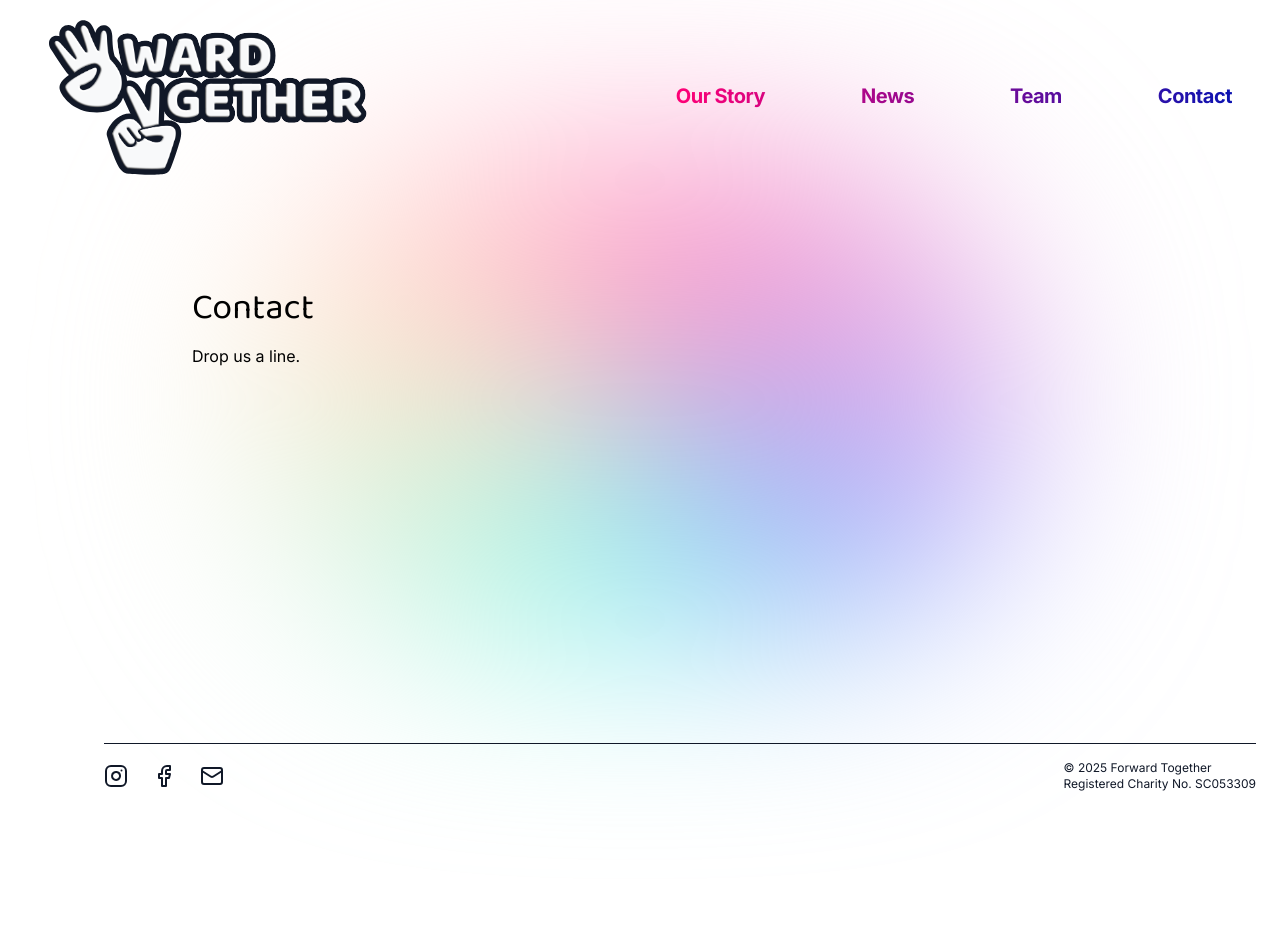
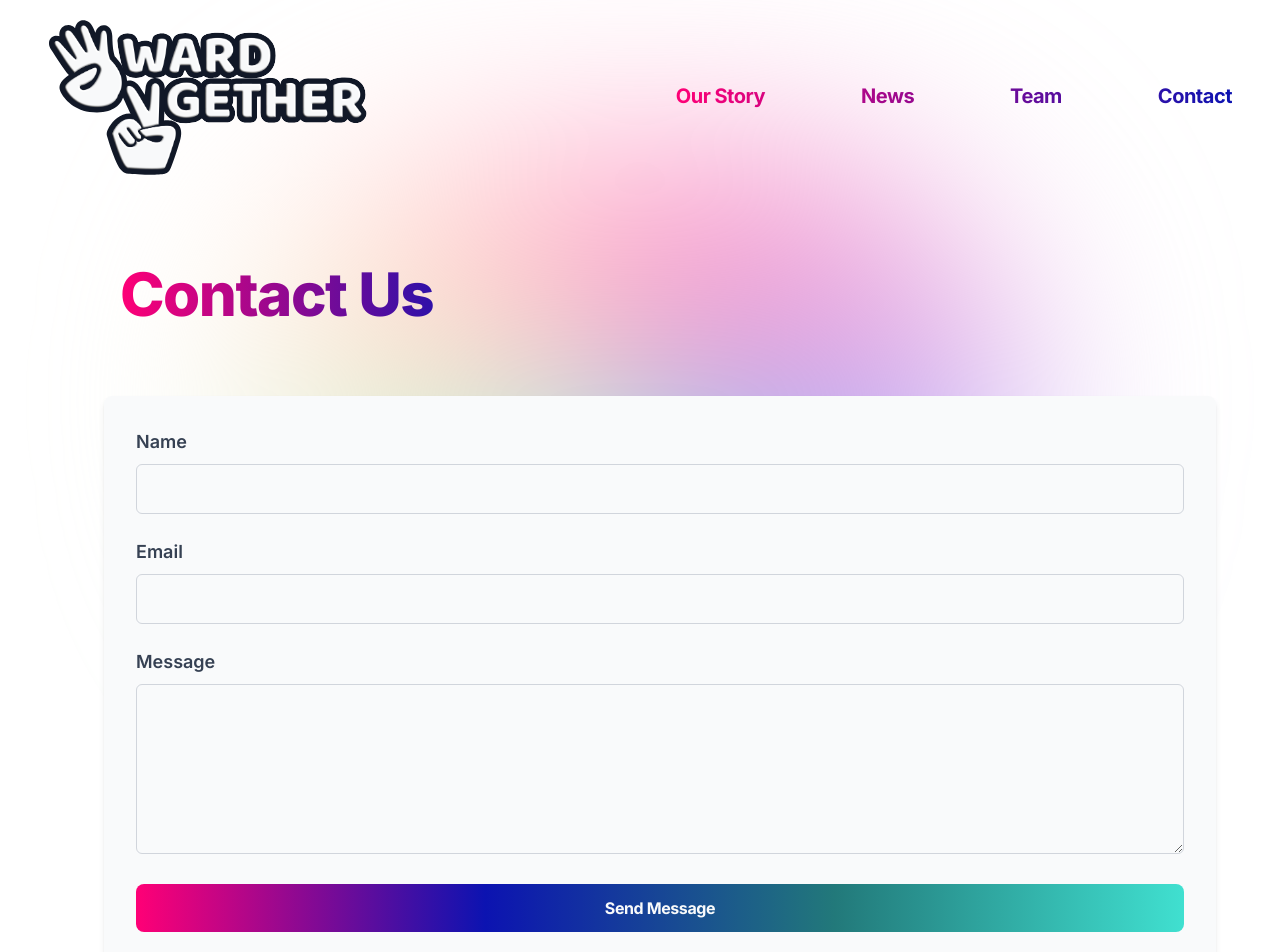
Before and after one commit to jaycee808/forward-together-2025, a Next.js app: page /contact in a window 1280 px wide. Shown: the top 952 px of the page. Before the commit the page ends 800 px from the top, so only its background shows below. Built offline with nearby package versions, Linux system fonts and the light colour scheme.

Commit message:
added contact form

```diff
--- /dev/null
+++ b/components/ContactForm.jsx
@@ -0,0 +1,127 @@
+'use client';
+
+import { useState } from 'react';
+
+export default function ContactForm() {
+    const [formData, setFormData] = useState({
+        name: '',
+        email: '',
+        message: '',
+    });
+
+    const [status, setStatus] = useState('');
+    const [showToast, setShowToast] = useState(false);
+
+    const handleChange = (e) => {
+        setFormData({ ...formData, [e.target.name]: e.target.value });
+    };
+
+    const handleSubmit = async (e) => {
+        e.preventDefault();
+        setStatus('Sending...');
+        setShowToast(true);
+
+        try {
+            const res = await fetch('/api/contact', {
+                method: 'POST',
+                headers: {
+                    'Content-Type': 'application/json',
+                },
+                body: JSON.stringify(formData),
+            });
+
+            if (res.ok) {
+                setStatus('Message sent!');
+                setFormData({ name: '', email: '', message: '' });
+            } else {
+                setStatus('Failed to send message.');
+            }
+        } catch (error) {
+            console.error(error);
+            setStatus('Failed to send message.');
+        }
+
+        setTimeout(() => {
+            setShowToast(false);
+        }, 3000);
+    };
+
+    return (
+        <section className="mt-2 md:mt-10 m-0 md:ml-10">
+            {/* Sent Notification */}
+            {showToast && (
+                <div className="absolute bottom-0 right-0 m-4 bg-pink-500 text-white px-4 py-2 rounded-lg shadow-lg animate-slide-in">
+                    {status}
+                </div>
+            )}
+
+            <div className="max-w-6xl w-full text-left">
+                {/* Page Title */}
+                <h1 className="font-inter text-4xl md:text-6xl font-extrabold tracking-tight gradient ml-4 pb-0 lg:pb-6">
+                    Contact Us
+                </h1>
+
+                {/* Contact Form */}
+                <div className="bg-gray-50 p-8 rounded-lg shadow-md flex flex-col mt-12">
+                    <form onSubmit={handleSubmit} className="flex flex-col space-y-6">
+                        <div>
+                            <label className="font-inter text-base md:text-lg font-semibold text-gray-700">
+                                Name
+                            </label>
+                            <input
+                                type="text"
+                                name="name"
+                                value={formData.name}
+                                onChange={handleChange}
+                                required
+                                className="font-baloo w-full mt-2 p-3 rounded-md border border-gray-300 focus:outline-none focus:ring-2 focus:ring-blue-200"
+                            />
+                        </div>
+
+                        <div>
+                            <label className="font-inter text-base md:text-lg font-semibold text-gray-700">
+                                Email
+                            </label>
+                            <input
+                                type="email"
+                                name="email"
+                                value={formData.email}
+                                onChange={handleChange}
+                                required
+                                className="font-baloo w-full mt-2 p-3 rounded-md border border-gray-300 focus:outline-none focus:ring-2 focus:ring-blue-200"
+                            />
+                        </div>
+
+                        <div>
+                            <label className="font-inter text-base md:text-lg font-semibold text-gray-700">
+                                Message
+                            </label>
+                            <textarea
+                                name="message"
+                                value={formData.message}
+                                onChange={handleChange}
+                                required
+                                rows="6"
+                                className="font-baloo w-full mt-2 p-3 rounded-md border border-gray-300 focus:outline-none focus:ring-2 focus:ring-blue-200"
+                            ></textarea>
+                        </div>
+
+                        <button
+                            type="submit"
+                            className="font-inter tracking-tight bg-gradient text-gray-50 font-bold py-3 px-6 rounded-lg hover:border transition"
+                        >
+                            Send Message
+                        </button>
+                    </form>
+
+                    {/* (Optional fallback visible status message) */}
+                    {!showToast && status && (
+                        <p className="mt-6 font-inter text-gray-900 text-center">
+                            {status}
+                        </p>
+                    )}
+                </div>
+            </div>
+        </section>
+    );
+}
--- a/components/Footer.jsx
+++ b/components/Footer.jsx
@@ -16,7 +16,7 @@ export default function Footer() {
             </div>
 
             {/* Copyright */}
-            <div className="text-center sm:text-left">
+            <div className="font-baloo text-center md:text-left text-base">
             <p>
                 © {new Date().getFullYear()} Forward Together<br />
                 Registered Charity No. SC053309
--- a/components/Hero.jsx
+++ b/components/Hero.jsx
@@ -4,7 +4,7 @@ import Link from 'next/link';
 
 export default function Hero() {
   return (
-    <section className="mt-10 m-2 md:ml-10">
+    <section className="mt-2 md:mt-10 m-0 md:ml-10">
       <div className="max-w-2xl w-full text-left space-y-8">
 
         <h1 className="font-inter text-2xl sm:text-3xl md:text-5xl font-extrabold tracking-tight gradient pb-0 lg:pb-6">
@@ -12,10 +12,10 @@ export default function Hero() {
         </h1>
 
         <div className="grid grid-cols-1 md:grid-cols-2 gap-4 md:gap-6">
-          <p className="font-inter text-base tracking-tight sm:text-lg md:text-xl text-gray-900">
+          <p className="font-baloo text-base tracking-tight sm:text-lg md:text-xl text-gray-900">
             <strong>4WARD2GETHER</strong> is a volunteer-led charity in Ayrshire, Scotland, dedicated to building a more inclusive society.
           </p>
-          <p className="font-inter text-base tracking-tight sm:text-lg md:text-xl text-gray-900">
+          <p className="font-baloo text-base tracking-tight sm:text-lg md:text-xl text-gray-900">
             Through creative sessions and community outreach, we challenge prejudice and spark meaningful conversations.
           </p>
         </div>
--- a/package.json
+++ b/package.json
@@ -14,6 +14,7 @@
     "next": "15.3.0",
     "react": "^19.0.0",
     "react-dom": "^19.0.0",
+    "resend": "^4.4.1",
     "three.js": "^0.77.1"
   },
   "devDependencies": {
--- /dev/null
+++ b/pages/api/contact.js
@@ -0,0 +1,31 @@
+import { Resend } from 'resend';
+
+const resend = new Resend(process.env.RESEND_API_KEY);
+
+export default async function handler(req, res) {
+    if (req.method !== 'POST') {
+        return res.status(405).json({ message: 'Method Not Allowed' });
+    }
+
+    const { name, email, message } = req.body;
+
+    try {
+        await resend.emails.send({
+            from: '4WARD2GETHER <contact@resend.dev>',
+            to: ['jamie.clark@live.co.uk'],
+            subject: `New message from ${name}`,
+            reply_to: email,
+            html: `
+                <h2>New Contact Message</h2>
+                <p><strong>Name:</strong> ${name}</p>
+                <p><strong>Email:</strong> ${email}</p>
+                <p><strong>Message:</strong><br/>${message}</p>
+            `,
+        });
+
+        res.status(200).json({ success: true });
+    } catch (error) {
+        console.error(error);
+        res.status(500).json({ error: 'Failed to send email' });
+    }
+}
--- a/pages/contact.jsx
+++ b/pages/contact.jsx
@@ -1,10 +1,9 @@
+import ContactForm from '../components/ContactForm';
+
 export default function Contact() {
     return (
-        <main className="section-spacing">
-            <h1 className="text-4xl font-baloo mb-4">Contact</h1>
-            <p className="font-inter">
-            Drop us a line.
-            </p>
+        <main>
+            <ContactForm />
         </main>
     );
 }
--- a/styles/globals.css
+++ b/styles/globals.css
@@ -103,4 +103,20 @@
       background-position: 100% 50%;
     }
 
+    @keyframes slide-in {
+      from {
+        opacity: 0;
+        transform: translateX(100%);
+      }
+      to {
+        opacity: 1;
+        transform: translateX(0);
+      }
+    }
+
+    .animate-slide-in {
+      animation: slide-in 0.5s ease-out;
+    }
+
+
 }
```
Also changed, not shown: pages/our-story.jsx (+7 -7 lines), pages/team.jsx (+7 -7 lines), 2 other files (tests, documents, lock files or other folders).
